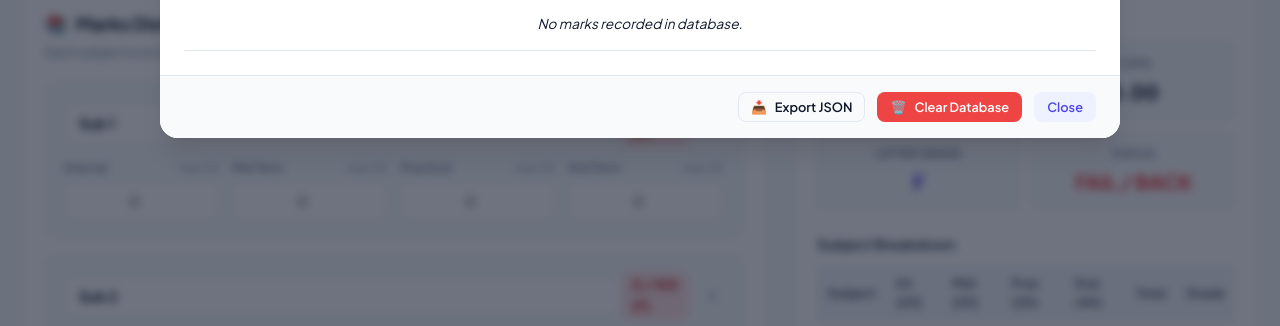
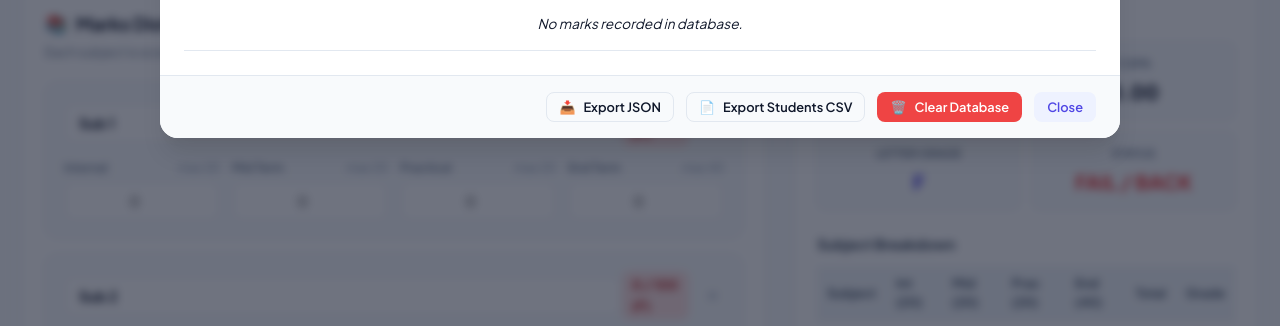
Before and after one commit to deepakaixo/student-grade-calculator, a plain HTML site: page index.html in a window 1280 px wide. Both pictures are taken after a click on the button "View relational database records". Shown: the part 431-757 px from the top of the page. Drawn offline with Linux system fonts and the light colour scheme.

Commit message:
Add CSV export action to database toolbar

```diff
--- a/index.html
+++ b/index.html
@@ -259,6 +259,7 @@
 
         <div class="modal-footer">
           <button id="btn-export-db" class="btn btn-outline btn-sm"><span>📥</span> Export JSON</button>
+          <button id="btn-export-csv" class="btn btn-outline btn-sm"><span>📄</span> Export Students CSV</button>
           <button id="btn-clear-db" class="btn btn-danger btn-sm"><span>🗑️</span> Clear Database</button>
           <button id="btn-close-db-bottom" class="btn btn-secondary btn-sm">Close</button>
         </div>
```
